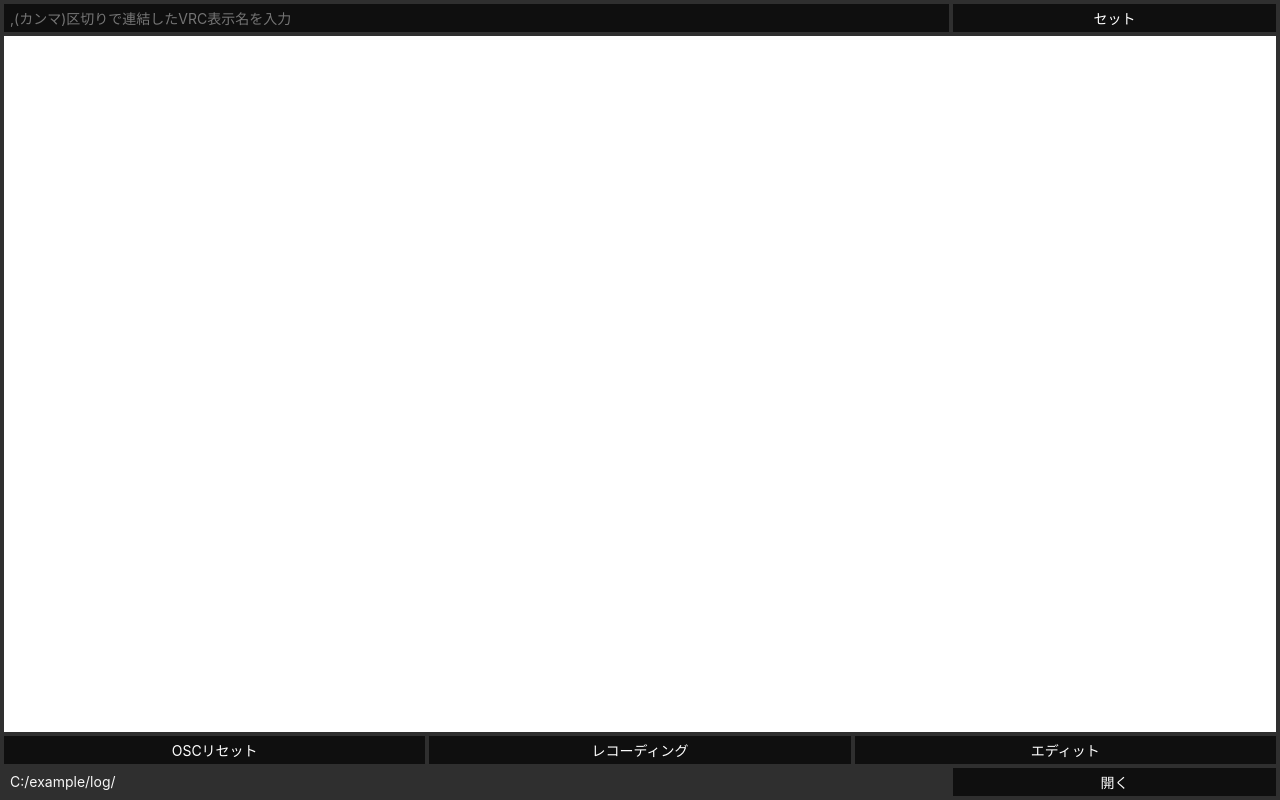
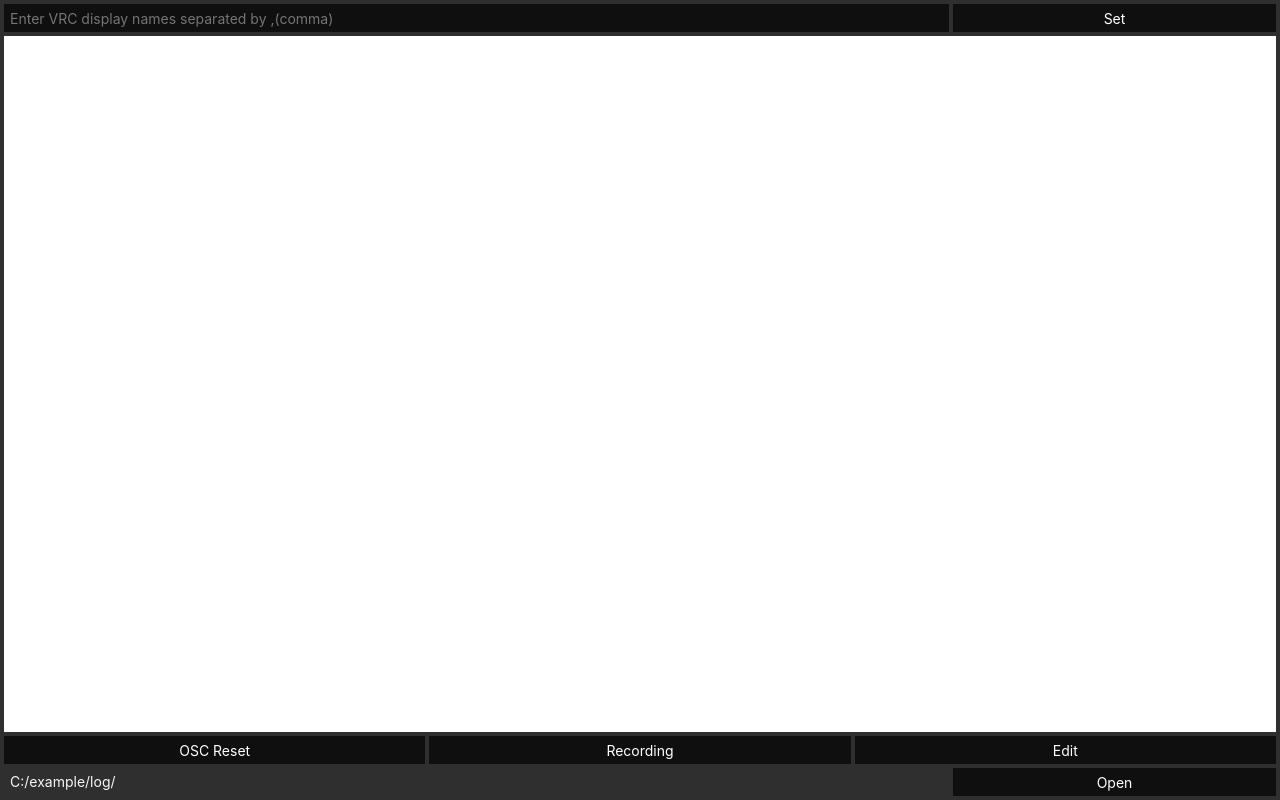
Before and after one commit to Chisenon/LunaticTool, a website: page src/index.html in a window 1280 px wide. Drawn offline with Linux system fonts and the light colour scheme.

Commit message:
🩹 Update UI text for consistency and clarity in English

```diff
--- a/src/index.html
+++ b/src/index.html
@@ -14,24 +14,22 @@
         <input
           type="text"
           id="data-input"
-          placeholder=",(カンマ)区切りで連結したVRC表示名を入力"
+          placeholder="Enter VRC display names separated by ,(comma)"
         />
-        <button id="send-button">セット</button>
+        <button id="send-button">Set</button>
       </div>
 
-      <!-- データ表示 -->
       <div id="output-area"></div>
 
       <div class="bottom-bar">
-        <button id="reset-button">OSCリセット</button>
-        <button id="recording-button">レコーディング</button>
-        <button id="edit-button">エディット</button>
+        <button id="reset-button">OSC Reset</button>
+        <button id="recording-button">Recording</button>
+        <button id="edit-button">Edit</button>
       </div>
 
-      <!-- ディレクトリ表示＆エクスプローラー表示ボタン -->
       <div class="bottom-bar">
         <div id="log-dir">C:/example/log/</div>
-        <button id="open-explorer">開く</button>
+        <button id="open-explorer">Open</button>
       </div>
 
     </div>
```
